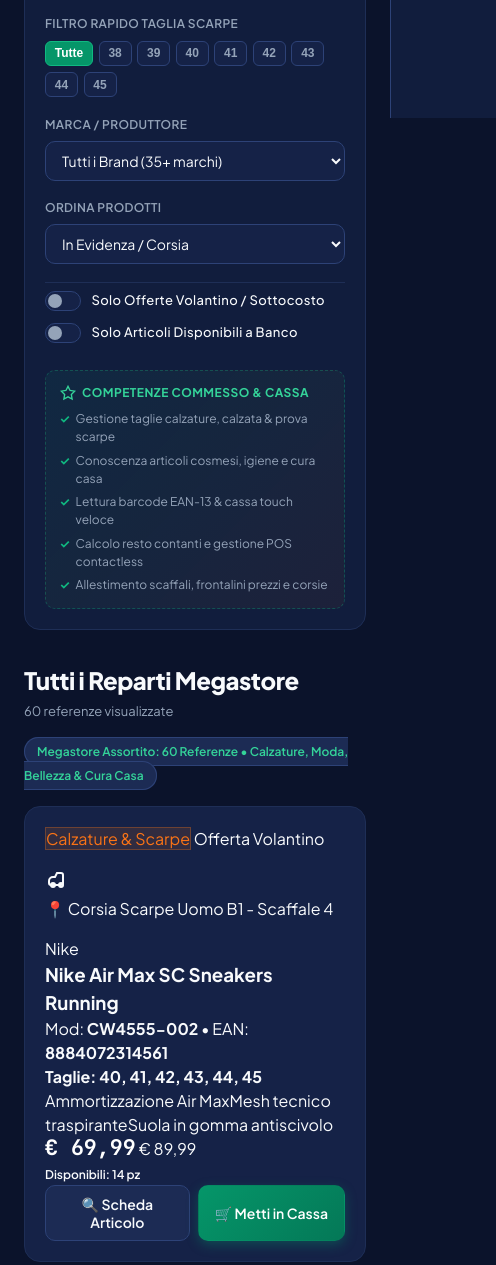
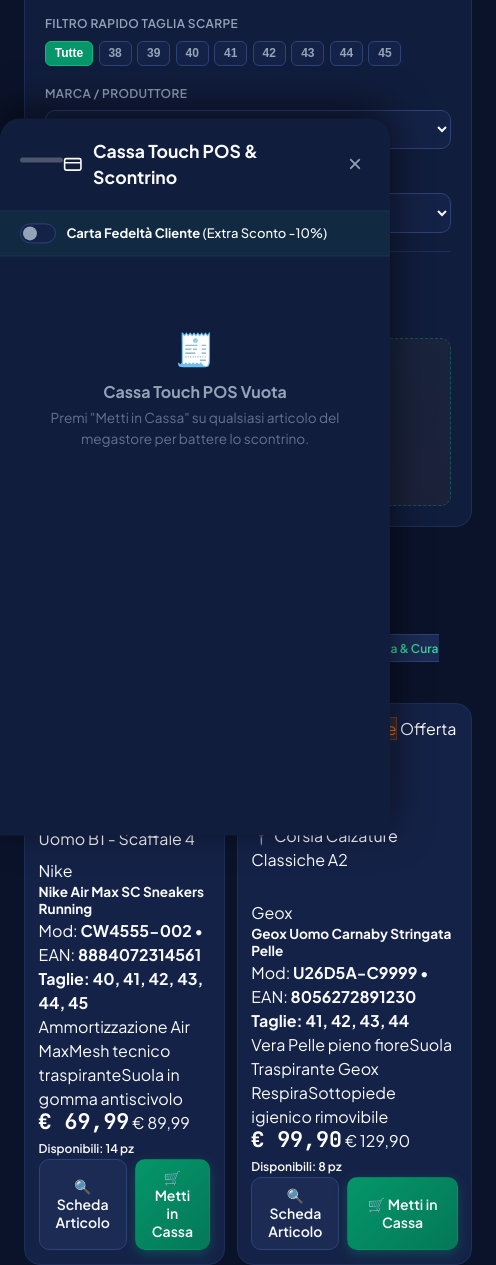
Before and after one commit to HV94/retail-store-catalog, a plain HTML site: page index.html in a window 390 px wide. Shown: the part 726-1991 px from the top of the page, 496 px wide, since content can reach past the window. Drawn offline with Linux system fonts and the light colour scheme.

Commit message:
cassa pos a cassetto dal basso e griglia a 2 colonne su mobile

```diff
--- a/index.html
+++ b/index.html
@@ -3,6 +3,9 @@
 <head>
   <meta charset="UTF-8">
   <meta name="viewport" content="width=device-width, initial-scale=1.0">
+  <meta name="theme-color" content="#0b0f19">
+  <meta name="apple-mobile-web-app-capable" content="yes">
+  <meta name="apple-mobile-web-app-status-bar-style" content="black-translucent">
   <title>Gestione Punto Vendita & Cassa POS - Valentyn Haidukov</title>
 
   <!-- OpenGraph Metadata per LinkedIn, WhatsApp e Social -->
--- a/style.css
+++ b/style.css
@@ -1648,8 +1648,73 @@ body {
     justify-content: space-around;
   }
 
+  /* Griglia a 2 colonne compatte ordinate */
+  .products-grid {
+    grid-template-columns: repeat(2, 1fr) !important;
+    gap: 0.75rem !important;
+  }
+
+  .product-card {
+    padding: 0.85rem !important;
+    gap: 0.5rem !important;
+  }
+
+  .product-card h3 {
+    font-size: 0.85rem !important;
+    line-height: 1.25 !important;
+    min-height: 2.2rem;
+  }
+
+  .product-price {
+    font-size: 1rem !important;
+  }
+
+  .btn-add-cart {
+    padding: 0.6rem 0.5rem !important;
+    font-size: 0.75rem !important;
+  }
+
+  /* Cassa & Carrello a cassetto dal basso (Bottom Sheet) */
   .cart-drawer {
-    max-width: 100%;
+    top: auto !important;
+    right: 0 !important;
+    left: 0 !important;
+    bottom: 0 !important;
+    width: 100% !important;
+    max-width: 100% !important;
+    height: 85vh !important;
+    max-height: 85vh !important;
+    border-radius: 20px 20px 0 0 !important;
+    border-top: 2px solid var(--accent-orange) !important;
+    border-left: none !important;
+    transform: translateY(100%) !important;
+    box-shadow: 0 -10px 40px rgba(0, 0, 0, 0.6) !important;
+  }
+
+  .cart-drawer.open {
+    transform: translateY(0) !important;
+  }
+
+  .drawer-header::before {
+    content: "";
+    display: block;
+    width: 44px;
+    height: 5px;
+    background: rgba(255, 255, 255, 0.25);
+    border-radius: 99px;
+    margin: 0 auto 10px;
+  }
+
+  .qty-btn {
+    width: 36px !important;
+    height: 36px !important;
+    font-size: 1.1rem !important;
+    border-radius: 8px !important;
+  }
+
+  .qty-count {
+    font-size: 1rem !important;
+    min-width: 24px !important;
   }
 
   .receipt-modal-card {
```
